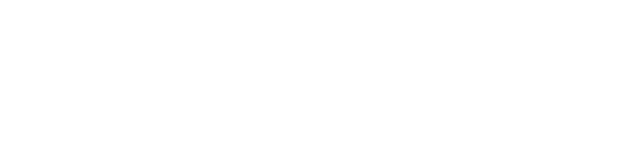
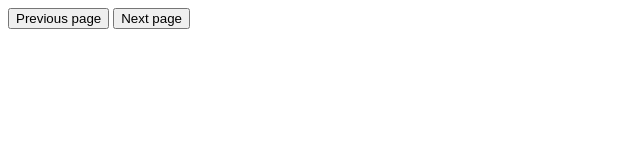
Before and after one commit to Nikell97/frontend-assignment-pixbay, a plain HTML site: page frontend-assignment-pixbay/index.html in a window 1280 px wide. Shown: the whole page, without its empty margins (0-640 px from the left). Drawn offline with Linux system fonts and the light colour scheme.

Commit message:
Next and previous page button

```diff
--- a/frontend-assignment-pixbay/index.html
+++ b/frontend-assignment-pixbay/index.html
@@ -7,6 +7,11 @@
     <title>Pixbay</title>
 </head>
 <body>
-
+    <div>
+        <form>
+            <button type="submit" id="previousPage">Previous page</button>
+            <button type="submit" id="nextPage">Next page</button>
+        </form>
+    </div>
 </body>
 </html>
```
